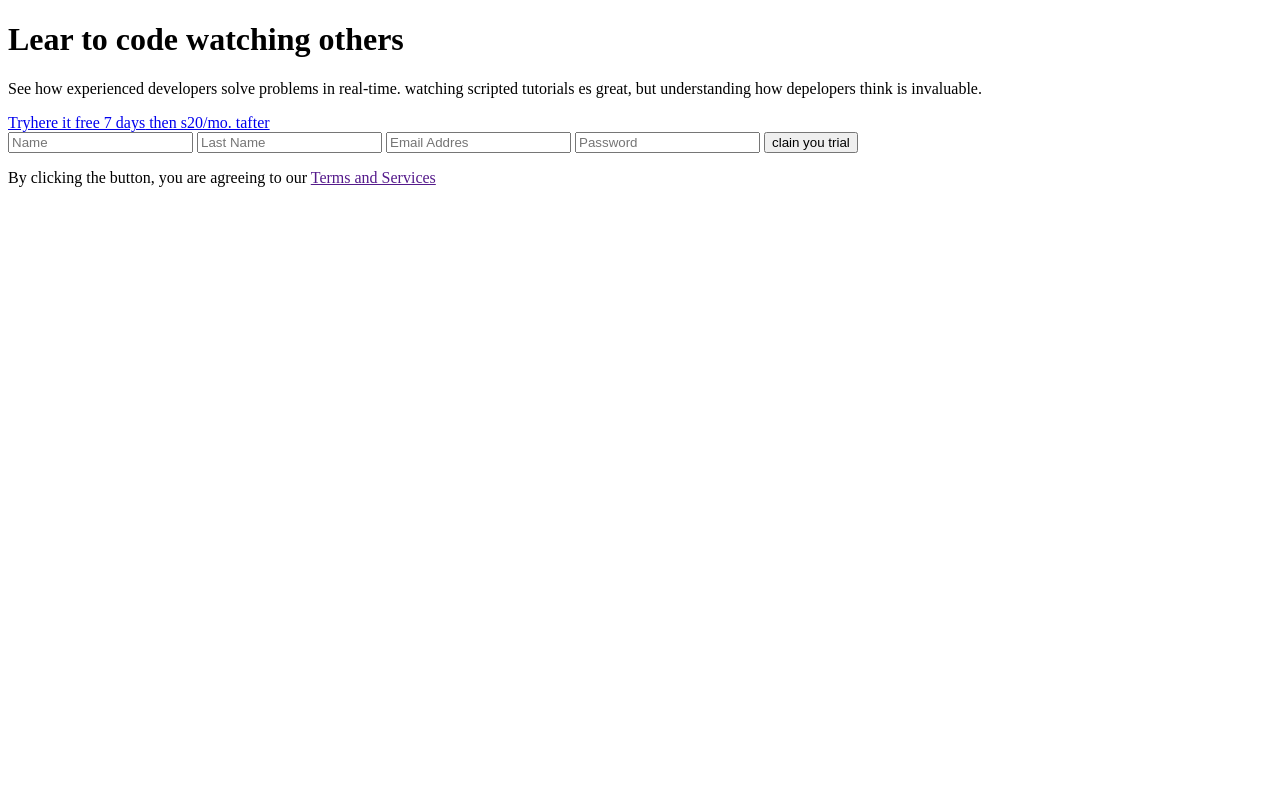
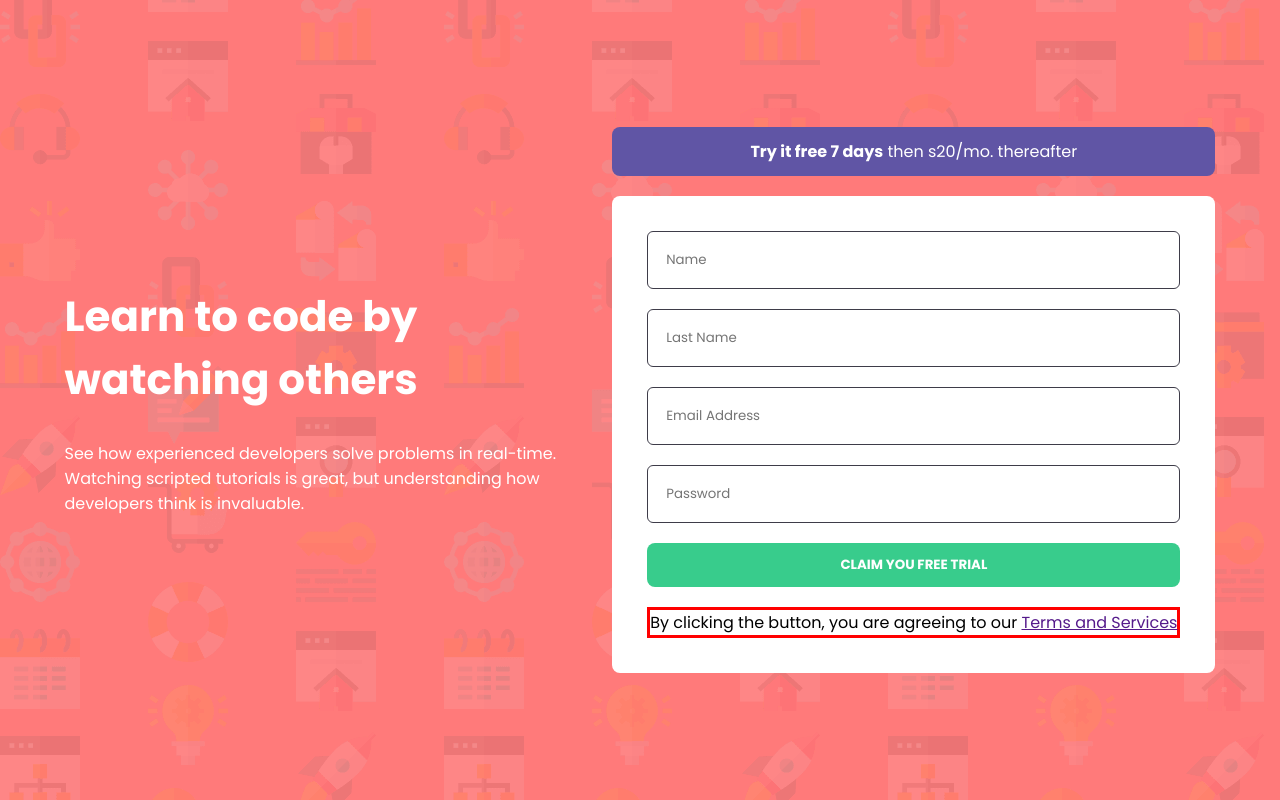
Before and after one commit to edwardventura16-eng/codigo-g28, a plain HTML site: page reto-2/reto-2.html in a window 1280 px wide. Drawn offline with Linux system fonts and the light colour scheme.

Commit message:
estilos de la primera seccion

```diff
--- a/reto-2/reto-2.css
+++ b/reto-2/reto-2.css
@@ -0,0 +1,83 @@
+/* reset */
+* {
+  margin: 0;
+  padding: 0;
+  box-sizing: border-box;
+}
+
+body {
+  font-family: "Poppins", sans-serif;
+}
+
+main {
+  height: 100vh;
+  background-image: url("./images/bg-intro-desktop.png");
+  background-color: hsl(0, 100%, 74%);
+  /* centrar el contenido vertical y horizontal */
+  display: flex;
+  align-items: center;
+  justify-content: center;
+}
+
+section:first-child {
+  color: #fff;
+}
+
+section:first-child > h1 {
+  font-size: 42px;
+  width: 20ch;
+}
+
+section:first-child > p {
+  width: 50ch;
+  margin-top: 30px;
+}
+
+section:last-child > form {
+  display: flex;
+  flex-direction: column;
+  gap: 20px;
+}
+
+.btn {
+  color: #fff;
+  text-align: center;
+  /* esta propiedad remueve el subrayado del a */
+  text-decoration: none;
+  padding-top: 12px;
+  padding-bottom: 12px;
+  border-radius: 8px;
+  border: none;
+  display: block;
+}
+
+section:last-child > form {
+  background-color: #fff;
+  margin-top: 20px;
+  padding: 35px;
+  border-radius: 8px;
+}
+
+section:last-child > a:first-child {
+  background-color: hsl(248, 32%, 49%);
+}
+
+section:last-child > form > button {
+  background-color: hsl(154, 59%, 51%);
+  /* transforma el texto a mayuscula */
+  text-transform: uppercase;
+  font-family: "Poppins", sans-serif;
+  /* cambia el peso de la fuenta a negrita bold = negrita */
+  /* font-weight: bold; */
+}
+
+input {
+  padding: 18px;
+  font-family: "Poppins", sans-serif;
+  border-radius: 6px;
+  border: solid 1px hsl(249, 10%, 26%);
+}
+
+section:last-child > form > p {
+  border: red solid;
+}
--- a/reto-2/reto-2.html
+++ b/reto-2/reto-2.html
@@ -1,30 +1,41 @@
 <!DOCTYPE html>
 <html lang="en">
   <head>
-    <meta charset="UTF-8">
-    <meta name="viewport" content="width=device-width, initial-scale=1.0">
+    <meta charset="UTF-8" />
+    <meta name="viewport" content="width=device-width, initial-scale=1.0" />
     <title>RETO 2 - CODIGO G28</title>
+    <link rel="preconnect" href="https://fonts.googleapis.com" />
+    <link rel="preconnect" href="https://fonts.gstatic.com" crossorigin />
+    <link
+      href="https://fonts.googleapis.com/css2?family=Poppins:ital,wght@0,100;0,200;0,300;0,400;0,500;0,600;0,700;0,800;0,900;1,100;1,200;1,300;1,400;1,500;1,600;1,700;1,800;1,900&display=swap"
+      rel="stylesheet"
+    />
     <link rel="stylesheet" href="./reto-2.css" />
   </head>
   <body>
     <main>
-    <!--Titulo y Descripcion-->
-    <section></section>
-    <h1>Lear to code watching others</h1>
+      <!-- Titulo y Description -->
+      <section>
+        <h1>Learn to code by watching others</h1>
         <p>
-        See how experienced developers solve problems in real-time. watching
-        scripted tutorials es great, but understanding how depelopers think is
+          See how experienced developers solve problems in real-time. Watching
+          scripted tutorials is great, but understanding how developers think is
           invaluable.
         </p>
-
+      </section>
+      <!-- Formulario -->
       <section>
-        <a href="#"><span>Tryhere it free 7 days</span> then s20/mo. tafter </a>
+        <a class="btn" href="#"
+          ><strong>Try it free 7 days</strong> then s20/mo. thereafter
+        </a>
         <form action="">
           <input type="text" placeholder="Name" />
           <input type="text" placeholder="Last Name" />
-            <input type="email" placeholder="Email Addres" />
+          <input type="email" placeholder="Email Address" />
           <input type="password" placeholder="Password" />
-            <button> clain you trial</button>
+          <button class="btn">
+            <strong>claim you free trial</strong>
+          </button>
           <p>
             By clicking the button, you are agreeing to our
             <a href="">Terms and Services</a>
```
Lines whose indentation alone changed are shown as unchanged.
